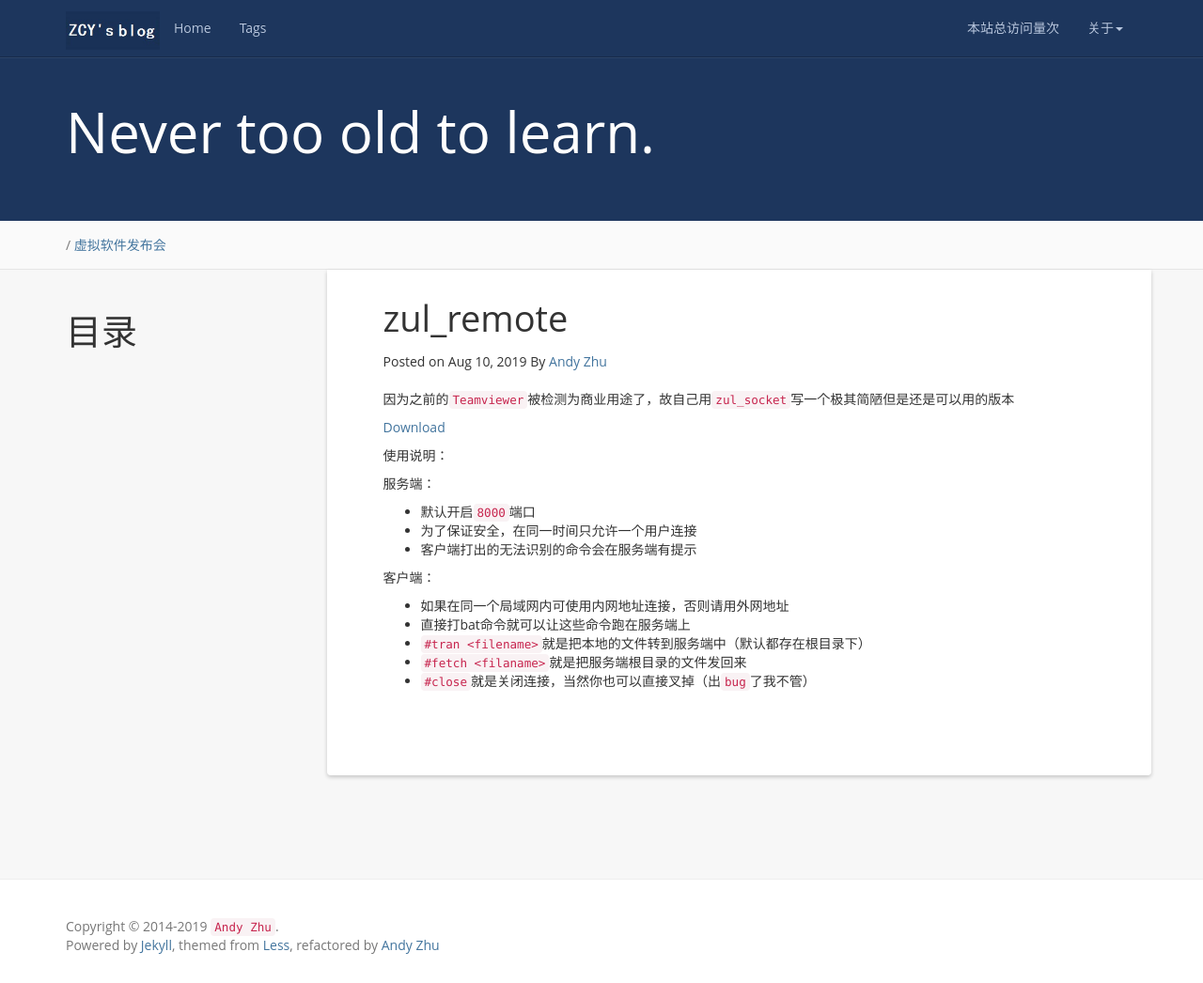
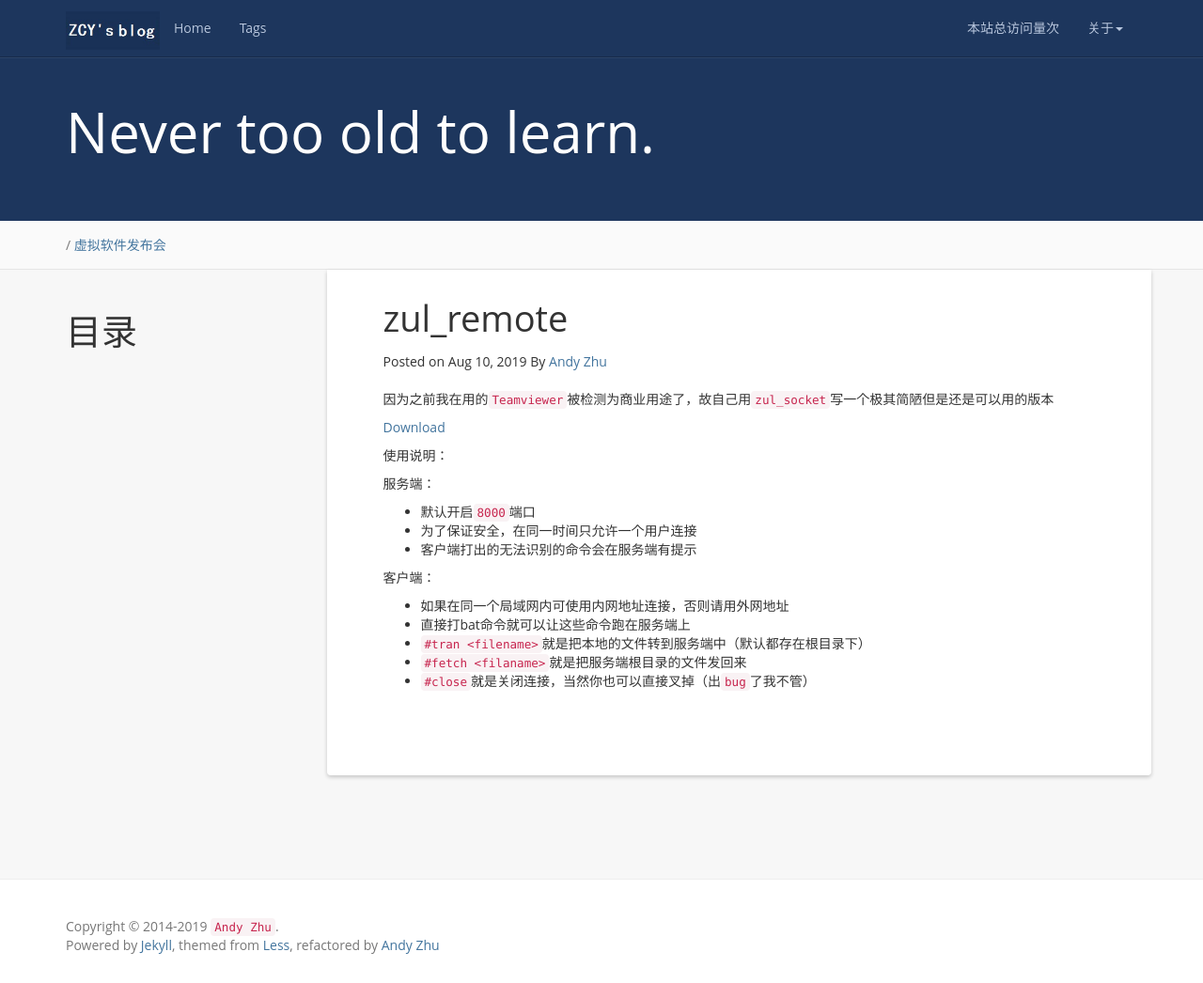
Before and after one commit to zhuchengyang0207/zhuchengyang0207.github.io, a Jekyll site: the page built from _posts/2019-8-10-zul_remote.md, in a window 1280 px wide and 1046 px high. Shown: the whole window at 94% size. Built offline with Jekyll 4.4.1, drawn with Linux system fonts in a browser that asks for light colours; nearby versions of some CDN libraries; a script that is not in the unit is left out; comment, search, counter and statistics services are not loaded.

Commit message:
Update 2019-8-10-zul_remote.md

```diff
--- a/_posts/2019-8-10-zul_remote.md
+++ b/_posts/2019-8-10-zul_remote.md
@@ -8,7 +8,7 @@ tag: 虚拟软件发布会
 * content
 {:toc}
 
-因为之前的`Teamviewer`被检测为商业用途了，故自己用`zul_socket`写一个极其简陋但是还是可以用的版本
+因为之前我在用的`Teamviewer`被检测为商业用途了，故自己用`zul_socket`写一个极其简陋但是还是可以用的版本
 
 [Download](https://github.com/zhuchengyang0207/resource/tree/master/zul_remote)
 
```
